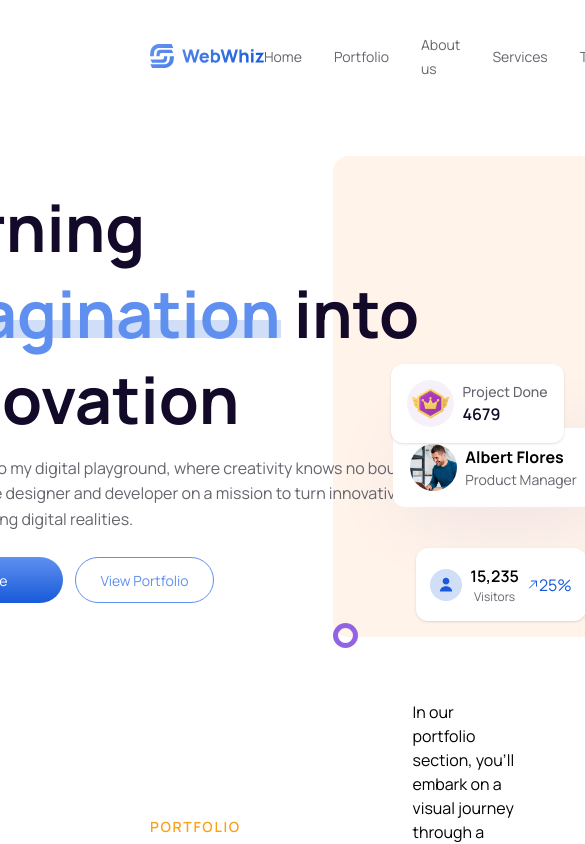
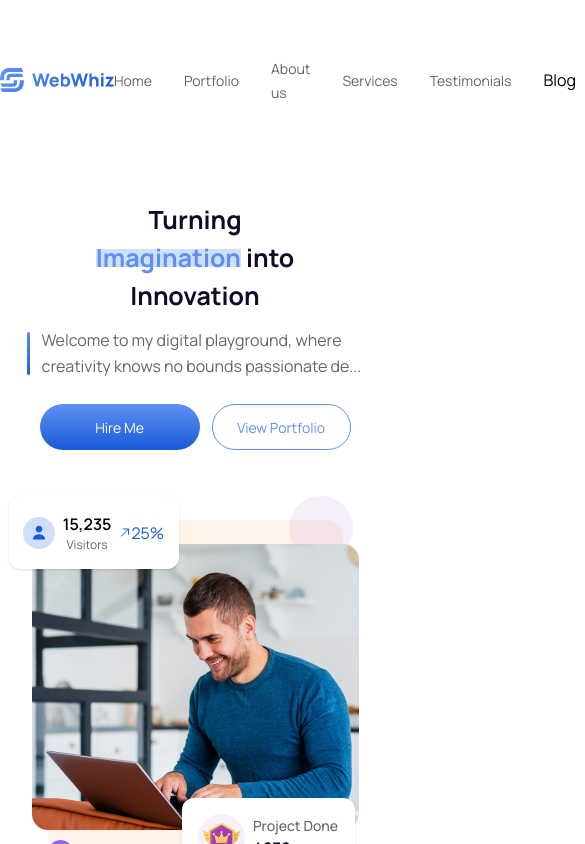
Before and after one commit to sakibsarkar/webWhiz-sakib, a Next.js app: page / in a window 390 px wide. Shown: the top 844 px of the page, 585 px wide, since content can reach past the window. Built offline with nearby package versions, Linux system fonts and the light colour scheme.

Commit message:
banner section responsive

```diff
--- a/src/app/globals.css
+++ b/src/app/globals.css
@@ -19,7 +19,7 @@
   }
 
   .spacing {
-    @apply px-[150px]
+    @apply py-[24px] lg:px-[32px] xl:px-[150px]
   }
 
   .center {
@@ -124,7 +124,7 @@ body {
   content: "";
   border-radius: 99px;
   height: 80%;
-  width: 12px;
+  width: 6px;
   background: linear-gradient(99deg, #5F90F0 5.67%, #185AD9 98.08%);
 }
 
--- a/src/app/media.css
+++ /dev/null
@@ -1,31 +0,0 @@
-@media screen and (max-width: 400px) {
-    .spacing {
-        box-sizing: content-box !important;
-        padding: 0 24px;
-    }
-}
-
-@media screen and (max-width: 720px) {
-    .spacing {
-        box-sizing: content-box !important;
-        padding: 0 28px;
-    }
-}
-
-@media screen and (max-width: 1280px) {
-    .spacing {
-        box-sizing: content-box !important;
-        padding: 0 70px;
-    }
-}
-
-@media screen and (min-width: 1281px) and (max-width: 1440px) {}
-
-@media screen and (min-width: px) {}
-
-@media screen and (min-width: 1440px) {
-    .spacing {
-        box-sizing: content-box !important;
-        padding: 0 150px;
-    }
-}
--- a/src/components/sections/Banner/Banner.tsx
+++ b/src/components/sections/Banner/Banner.tsx
@@ -1,6 +1,7 @@
 import Image from "next/image";
 import badge from "../../../../public/images/badge.png";
 import user from "../../../../public/images/Rectangle 54.png";
+import userScreen from "../../../../public/images/RectangleScreen.png";
 import { ArrowUpAngle } from "@/utils/icon/ArrowUpAngle";
 import { CircleGraphic } from "@/utils/icon/CircleGraphic";
 import { Ring } from "@/utils/icon/Ring";
@@ -11,19 +12,23 @@ const Banner = () => {
 
         <section className="mt-[53px] mb-[76px] w-full">
 
-            <div className="container spacing center gap-[12px] h-[526px]">
+            <div className="container spacing flex flex-col justify-around items-center md:!center md:flex-row gap-[94px] md:gap-[12px] lg:h-[526px]">
 
 
-                <div className="flex justify-start items-start gap-[16px] flex-col">
-                    <div className="flex flex-col items-start justify-start gap-[8px]">
-                        <h1 className="text-[65px] text-headingColor font-bold w-[517px] leading-[120%]">Turning </h1>
+                <div className="flex flex-col justify-center items-center md:justify-start md:items-start  gap-[16px] ">
+                    <div className="flex flex-col items-start justify-start gap-[8px] text-center md:text-left">
+                        <h1 className="text-[25px] text-headingColor font-bold w-[306px] leading-[120%] sm-w-[400px] sm:text-[35px] md:text-[40px] md:w-[340px] xl:text-[65px] xl:w-[517px]">Turning </h1>
 
-                        <h1 className="text-[65px] text-headingColor font-bold w-[517px] leading-[120%]"><span className="text-primary highLight">Imagination</span> into</h1>
+                        <h1 className="text-[25px] text-headingColor font-bold leading-[120%] w-[306px] sm-w-[400px] sm:text-[35px] md:text-[40px] md:w-[340px] xl:text-[65px] xl:w-[517px]"><span className="text-primary highLight">Imagination</span> into</h1>
 
-                        <h1 className="text-[65px] text-headingColor font-bold w-[517px] leading-[120%]">Innovation</h1>
+                        <h1 className="text-[25px] text-headingColor font-bold w-[306px] leading-[120%] sm-w-[400px] sm:text-[35px] md:text-[40px] md:w-[340px] xl:text-[65px] xl:w-[517px]">Innovation</h1>
                     </div>
 
-                    <p className="text-paragraphColor w-[572px] verticalHigh h-[78px] leading-[160%]">Welcome to my digital playground, where creativity knows no bounds. I&apos;m a passionate designer and developer on a mission to turn innovative ideas into stunning digital realities.</p>
+                    <p className="verticalHigh max-w-[554px] text-paragraphColor h-[78px] leading-[160%] !hidden xl:!flex ">Welcome to my digital playground, where creativity knows no bounds. I&apos;m a passionate designer and developer on a mission to turn innovative ideas into stunning digital realities.</p>
+
+                    <p className="verticalHigh text-paragraphColor h-[53px] leading-[160%] !flex xl:!hidden max-w-[337px] ">Welcome to my digital playground, where creativity knows no bounds passionate de...</p>
+
+
 
                     <div className="center w-fit gap-[12px] mt-[8px]">
                         <button className="btn-primary w-[160px] h-[46px]">Hire Me</button>
@@ -34,10 +39,14 @@ const Banner = () => {
 
                 <div className="w-[50%] center relative">
                     <div className="relative">
-                        <Image src={user} height={433} width={358} alt="image" />
 
+                        <div className="w-[327px] h-[286px] xl:w-[358px] xl:h-[433px]">
+                            <Image src={user} height={433} width={358} alt="image" className="imgFit hidden xl:inline-block" />
+
+                            <Image src={userScreen} height={286} width={327} alt="image" className="imgFit inline xl:hidden" />
+                        </div>
                         {/* author info  */}
-                        <div className="shadowBox w-[201px] h-[79px] bg-white rounded-[12px] absolute top-[32px] left-[-94px] center gap-[8px]">
+                        <div className="shadowBox w-[201px] h-[79px] bg-white rounded-[12px] absolute top-[32px] left-[-94px] gap-[8px] hidden lg:center ">
 
                             <div className="w-[47px] h-[47px] rounded-full overflow-hidden">
                                 <Image alt="author" className="imgFit" width={47} height={47} src={user} />
@@ -49,7 +58,7 @@ const Banner = () => {
                         </div>
 
                         {/* total visitors */}
-                        <div className="center gap-[8px] shadow w-[170px] h-[73px] absolute top-[152px] right-[-99px] bg-white rounded-[12px] ">
+                        <div className="center gap-[8px] shadow w-[170px] h-[73px] absolute lg:top-[152px] md:top-[82px] lg:right-[-99px] lg:left-[unset] bg-white rounded-[12px] top-[-48px] left-[-23px]">
                             <div className="w-[32px] h-[32px] center bg-[#d1def7] rounded-full">
                                 <UserIcon />
                             </div>
@@ -67,7 +76,7 @@ const Banner = () => {
 
 
                         {/* total done project */}
-                        <div className="w-[173px] h-[79px] shadow center gap-[8px] bg-white rounded-[12px] absolute right-[-77px] bottom-[-47px]">
+                        <div className="w-[173px] h-[79px] shadow center gap-[8px] bg-white rounded-[12px] absolute right-[4px] md:right-[-77px] bottom-[-47px] sm:right-[-21px]">
                             <div className="bg-[#f5f0fa] center w-[47] h-[47] rounded-full p-[4px]">
                                 <Image src={badge} width={39} height={39} alt="badge" />
                             </div>
@@ -82,9 +91,9 @@ const Banner = () => {
                     </div>
 
                     {/* bacground graphics */}
-                    <div className="absolute h-[481px] w-[308px] bg-[#ff8c381a] z-[-1] rounded-[16px]">
+                    <div className="absolute w-[295px] h-[334px] xl:h-[481px] xl:w-[308px] bg-[#ff8c381a] z-[-1] rounded-[16px]">
 
-                        <div className="absolute top-[-24px] right-[-48px] z-0">
+                        <div className="absolute top-[-24px] sm:right-[-48px] z-0 right-[-10px]">
                             <CircleGraphic />
                         </div>
 
--- a/src/components/sections/Service/Service.tsx
+++ b/src/components/sections/Service/Service.tsx
@@ -1,5 +1,6 @@
 import SectionTitle from "@/components/shared/SectionTitle/SectionTitle";
 import TriangleGraphic from "../../shared/TriangleGraphic/TriangleGraphic";
+import { ArrowUpAngleBold } from "@/utils/icon/ArrowUpAngelBold";
 import { serviceData } from "@/utils/mock/serviceData";
 
 const Service = () => {
@@ -25,7 +26,9 @@ const Service = () => {
 
                         {
                             serviceData.map(({ id, description, title, Icon }) => <div key={id} className="w-[554px] h-[311px] p-[32px] flex items-start justify-start gap-[16px] flex-col bg-white rounded-[32px] relative z-10 border-[1px] border-[transparent] hover:border-primary">
-
+                                <div className="gradient p-[12px] rounded-full absolute right-[32px] top-[32px]">
+                                    <ArrowUpAngleBold />
+                                </div>
                                 <div className="w-[80px] h-[80px] center bg-[#e8effb] rounded-[16px]">
                                     <Icon />
                                 </div>
--- /dev/null
+++ b/src/utils/icon/CopyRight.tsx
@@ -0,0 +1,6 @@
+export const CopyRight = () => {
+    return <svg xmlns="http://www.w3.org/2000/svg" width="18" height="18" viewBox="0 0 18 18" fill="none">
+        <path d="M9 16.5C4.86 16.5 1.5 13.14 1.5 9C1.5 4.86 4.86 1.5 9 1.5C13.14 1.5 16.5 4.86 16.5 9C16.5 13.14 13.14 16.5 9 16.5Z" stroke="#64656D" stroke-linecap="round" stroke-linejoin="round" />
+        <path d="M11.16 11.25C10.6275 11.715 9.93749 12 9.17999 12C7.52249 12 6.17999 10.6575 6.17999 9C6.17999 7.3425 7.52249 6 9.17999 6C9.93749 6 10.6275 6.285 11.16 6.75" stroke="#64656D" stroke-linecap="round" stroke-linejoin="round" />
+    </svg>
+}
--- a/tailwind.config.ts
+++ b/tailwind.config.ts
@@ -7,6 +7,22 @@ const config: Config = {
     "./src/app/**/*.{js,ts,jsx,tsx,mdx}",
   ],
   theme: {
+    screens: {
+      'sm': '640px',
+      // => @media (min-width: 640px) { ... }
+
+      'md': '768px',
+      // => @media (min-width: 768px) { ... }
+
+      'lg': '1024px',
+      // => @media (min-width: 1024px) { ... }
+
+      'xl': '1480px',
+      // => @media (min-width: 1480px) { ... }
+
+      '2xl': '1536px',
+      // => @media (min-width: 1536px) { ... }
+    },
     extend: {
       backgroundImage: {
         "gradient-radial": "radial-gradient(var(--tw-gradient-stops))",
```
Also changed, not shown: src/components/shared/Footer/Footer.tsx (+9 -2 lines), public/images/RectangleScreen.png (added), 1 other file (tests, documents, lock files or other folders).
